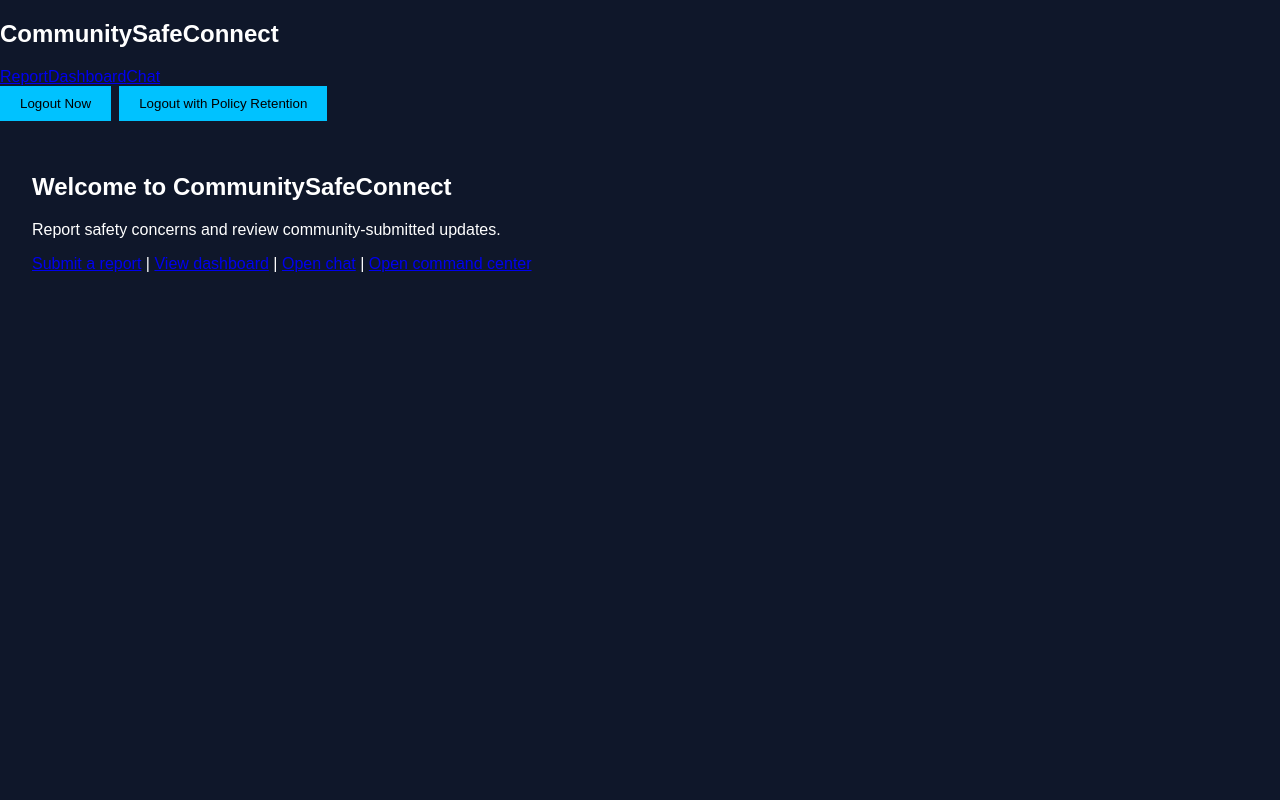
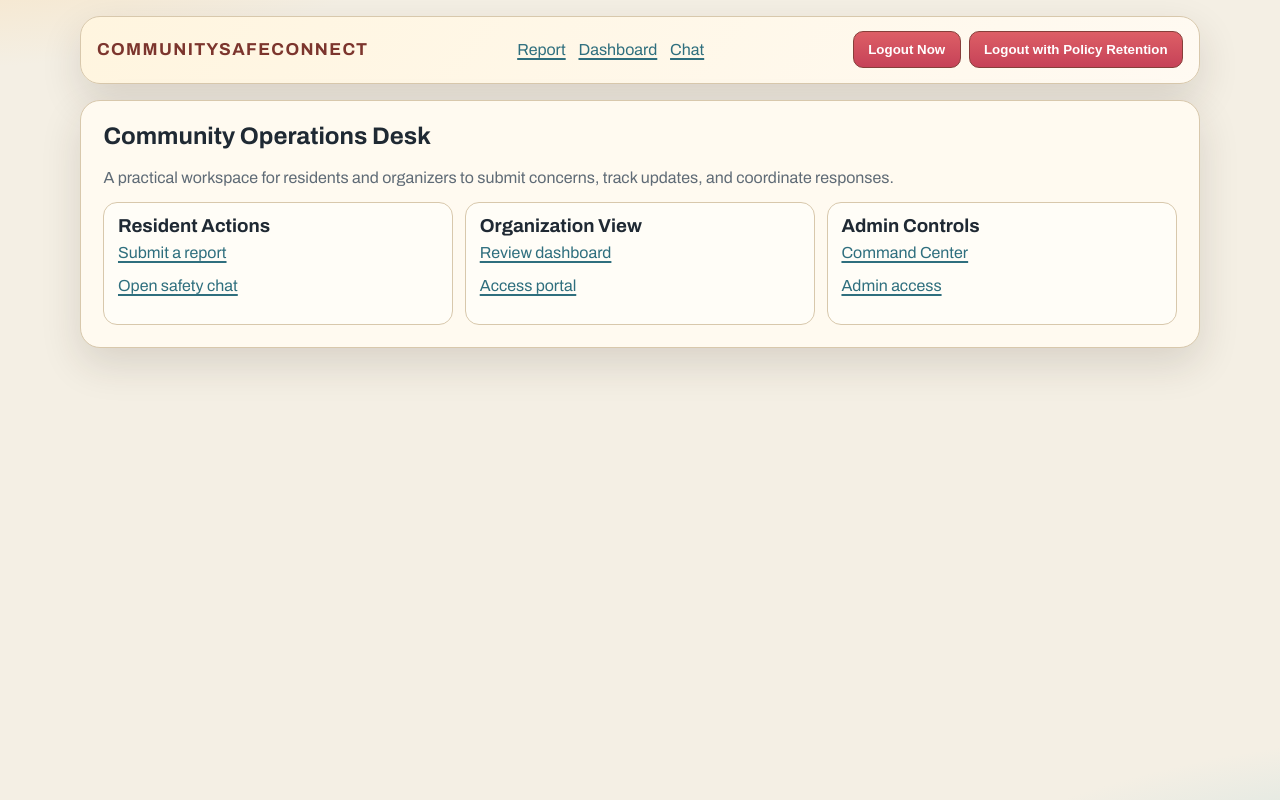
Before and after one commit to bigapc/CommunitySafeConnect, a Next.js app: page / in a window 1280 px wide. Built offline with nearby package versions, Linux system fonts and the light colour scheme; no server answers.

Commit message:
Redesign CommunitySafeConnect with distinct civic visual style

```diff
--- a/app/globals.css
+++ b/app/globals.css
@@ -1,17 +1,147 @@
+@import url("https://fonts.googleapis.com/css2?family=Archivo:wght@400;600;700&family=IBM+Plex+Mono:wght@400;500&display=swap");
+
+:root {
+  --bg: #f4efe4;
+  --card: #fffaf0;
+  --ink: #1f2933;
+  --muted: #5f6b76;
+  --line: #d8c8ac;
+  --signal: #d1495b;
+  --signal-2: #2f6f7e;
+  --shadow: 0 16px 40px rgba(47, 38, 25, 0.14);
+}
+
+* {
+  box-sizing: border-box;
+}
+
+html,
 body {
   margin: 0;
-  font-family: Arial, sans-serif;
-  background: #0f172a;
-  color: white;
+  min-height: 100%;
+}
+
+body {
+  font-family: "Archivo", sans-serif;
+  color: var(--ink);
+  background:
+    radial-gradient(1200px 420px at -10% -20%, #f9d9a8 0%, transparent 55%),
+    radial-gradient(1200px 420px at 120% 120%, #b5d9df 0%, transparent 55%),
+    var(--bg);
+}
+
+a {
+  color: var(--signal-2);
+  text-decoration-thickness: 2px;
+  text-underline-offset: 3px;
+}
+
+.app-shell {
+  width: min(1120px, 100% - 2rem);
+  margin: 1rem auto 2rem;
+}
+
+.navbar {
+  margin-top: 1rem;
+  background: linear-gradient(130deg, #fff5df, #fffaf2);
+  border: 1px solid var(--line);
+  border-radius: 20px;
+  box-shadow: var(--shadow);
+}
+
+.navbar-inner {
+  display: flex;
+  gap: 1rem;
+  align-items: center;
+  justify-content: space-between;
+  padding: 0.9rem 1rem;
+  flex-wrap: wrap;
+}
+
+.navbar-brand {
+  margin: 0;
+  font-size: 1.08rem;
+  text-transform: uppercase;
+  letter-spacing: 0.08em;
+  color: #7c352d;
+}
+
+.navbar-links {
+  display: flex;
+  flex-wrap: wrap;
+  gap: 0.8rem;
 }
 
 .container {
-  padding: 2rem;
+  margin-top: 1rem;
+  padding: 1.4rem;
+  border: 1px solid var(--line);
+  border-radius: 20px;
+  background: var(--card);
+  box-shadow: var(--shadow);
+}
+
+h2,
+h3 {
+  margin-top: 0;
+}
+
+p,
+small {
+  color: var(--muted);
+}
+
+input,
+textarea {
+  width: 100%;
+  border: 1px solid #c9b693;
+  border-radius: 12px;
+  padding: 0.72rem 0.8rem;
+  background: #fff;
+  color: var(--ink);
+  font: inherit;
+}
+
+textarea {
+  min-height: 130px;
+  resize: vertical;
 }
 
 button {
-  background: #00c2ff;
-  border: none;
-  padding: 10px 20px;
+  border: 1px solid #873f3a;
+  border-radius: 10px;
+  padding: 0.62rem 0.9rem;
+  background: linear-gradient(180deg, #dd5f66 0%, #c64258 100%);
+  color: #fff;
+  font-weight: 700;
   cursor: pointer;
 }
+
+button:disabled {
+  opacity: 0.6;
+  cursor: not-allowed;
+}
+
+article {
+  border: 1px solid var(--line) !important;
+  background: #fffdf7 !important;
+  border-radius: 14px !important;
+}
+
+code {
+  font-family: "IBM Plex Mono", monospace;
+}
+
+@media (max-width: 760px) {
+  .app-shell {
+    width: calc(100% - 1rem);
+  }
+
+  .container {
+    padding: 1rem;
+  }
+
+  .navbar-inner {
+    padding: 0.8rem;
+  }
+}
--- a/app/layout.tsx
+++ b/app/layout.tsx
@@ -14,8 +14,10 @@ export default function RootLayout({
   return (
     <html lang="en">
       <body suppressHydrationWarning>
-        <Navbar />
-        {children}
+        <div className="app-shell">
+          <Navbar />
+          {children}
+        </div>
       </body>
     </html>
   );
--- a/app/page.tsx
+++ b/app/page.tsx
@@ -3,17 +3,28 @@ import Link from "next/link";
 export default function HomePage() {
   return (
     <main className="container">
-      <h2>Welcome to CommunitySafeConnect</h2>
-      <p>Report safety concerns and review community-submitted updates.</p>
+      <h2>Community Operations Desk</h2>
       <p>
-        <Link href="/report">Submit a report</Link>
-        {" | "}
-        <Link href="/dashboard">View dashboard</Link>
-        {" | "}
-        <Link href="/chat">Open chat</Link>
-        {" | "}
-        <Link href="/command-center">Open command center</Link>
+        A practical workspace for residents and organizers to submit concerns, track updates,
+        and coordinate responses.
       </p>
+      <div style={{ display: "grid", gap: "0.75rem", gridTemplateColumns: "repeat(auto-fit, minmax(220px, 1fr))" }}>
+        <article style={{ margin: 0, padding: "0.85rem" }}>
+          <h3 style={{ marginBottom: "0.5rem" }}>Resident Actions</h3>
+          <p style={{ marginTop: 0 }}><Link href="/report">Submit a report</Link></p>
+          <p style={{ marginTop: 0 }}><Link href="/chat">Open safety chat</Link></p>
+        </article>
+        <article style={{ margin: 0, padding: "0.85rem" }}>
+          <h3 style={{ marginBottom: "0.5rem" }}>Organization View</h3>
+          <p style={{ marginTop: 0 }}><Link href="/dashboard">Review dashboard</Link></p>
+          <p style={{ marginTop: 0 }}><Link href="/access?next=/dashboard">Access portal</Link></p>
+        </article>
+        <article style={{ margin: 0, padding: "0.85rem" }}>
+          <h3 style={{ marginBottom: "0.5rem" }}>Admin Controls</h3>
+          <p style={{ marginTop: 0 }}><Link href="/command-center">Command Center</Link></p>
+          <p style={{ marginTop: 0 }}><Link href="/access?next=/command-center">Admin access</Link></p>
+        </article>
+      </div>
     </main>
   );
 }
```
